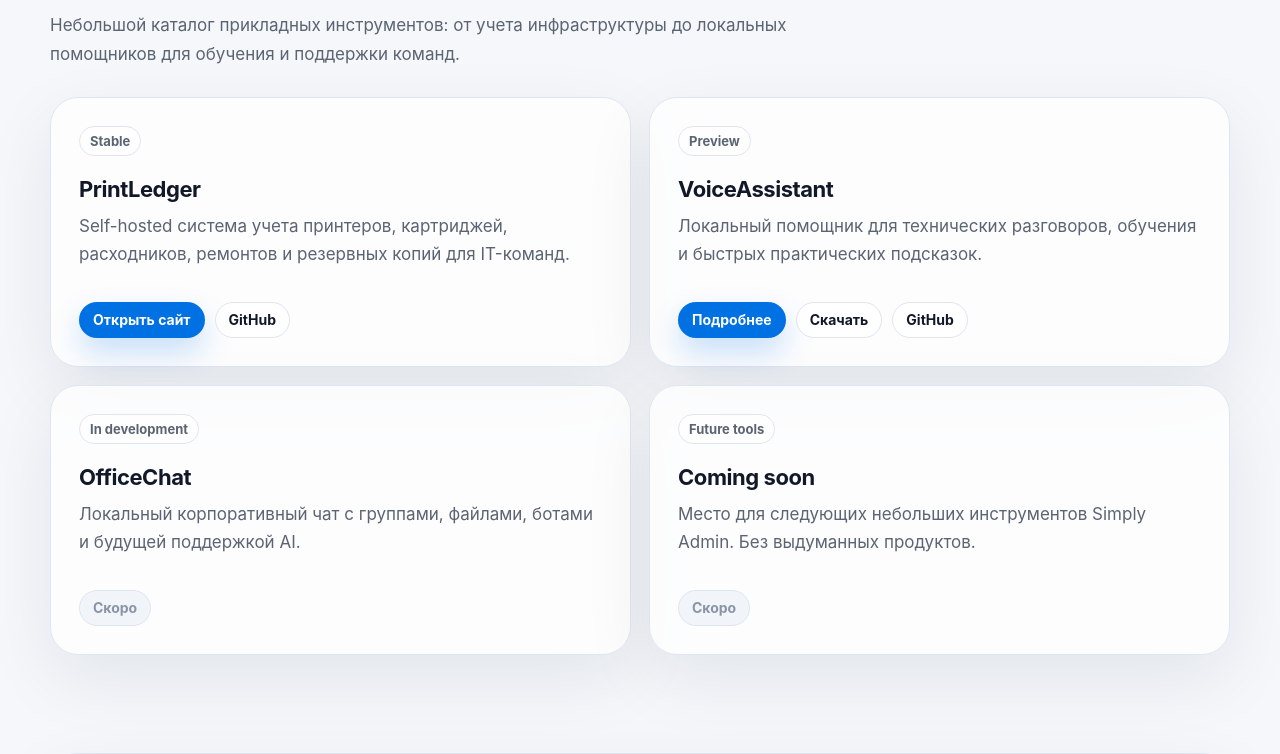
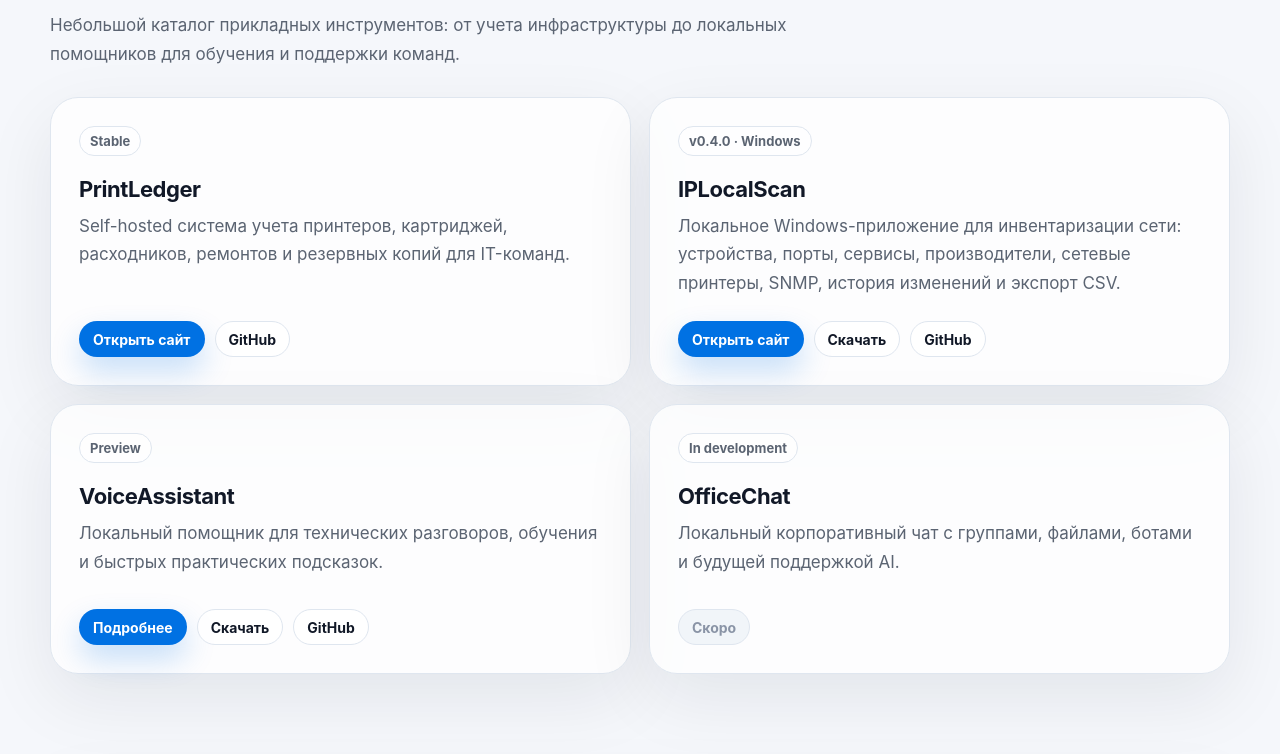
Before and after one commit to fedorovdo/simplyadmin-site, a React (Vite) app: page / in a window 1280 px wide. Shown: the part 810-1564 px from the top of the page. Built offline with nearby package versions, Linux system fonts and the light colour scheme.

Commit message:
Add IPLocalScan to project catalog

```diff
--- a/src/App.tsx
+++ b/src/App.tsx
@@ -12,6 +12,9 @@ type ProjectSummary = {
 const githubUrl = 'https://github.com/fedorovdo'
 const printLedgerSiteUrl = 'https://printledger.simplyadmin.org'
 const printLedgerGitHubUrl = 'https://github.com/fedorovdo/printledger'
+const ipLocalScanSiteUrl = 'https://iplocalscan.simplyadmin.org/'
+const ipLocalScanGitHubUrl = 'https://github.com/fedorovdo/iplocalscan'
+const ipLocalScanDownloadUrl = 'https://github.com/fedorovdo/iplocalscan/releases/latest'
 const voiceAssistantSiteUrl = 'https://voiceassistant.simplyadmin.org/'
 const voiceAssistantGitHubUrl = 'https://github.com/fedorovdo/VoiceAssistant'
 const voiceAssistantDownloadUrl = 'https://github.com/fedorovdo/VoiceAssistant/releases/download/v0.2.0/VoiceAssistant-0.2.0-x64.exe'
@@ -58,6 +61,12 @@ const copy = {
           'Self-hosted система учета принтеров, картриджей, расходников, ремонтов и резервных копий для IT-команд.',
       },
       {
+        name: 'IPLocalScan',
+        status: 'v0.4.0 · Windows',
+        description:
+          'Локальное Windows-приложение для инвентаризации сети: устройства, порты, сервисы, производители, сетевые принтеры, SNMP, история изменений и экспорт CSV.',
+      },
+      {
         name: 'VoiceAssistant',
         status: 'Preview',
         description:
@@ -68,11 +77,6 @@ const copy = {
         status: 'In development',
         description:
           'Локальный корпоративный чат с группами, файлами, ботами и будущей поддержкой AI.',
-      },
-      {
-        name: 'Coming soon',
-        status: 'Future tools',
-        description: 'Место для следующих небольших инструментов Simply Admin. Без выдуманных продуктов.',
       },
     ],
     footerText: 'Open-source tools and practical infrastructure notes.',
@@ -110,6 +114,12 @@ const copy = {
           'A self-hosted printer, cartridge, consumable, repair, and backup inventory system for IT teams.',
       },
       {
+        name: 'IPLocalScan',
+        status: 'v0.4.0 · Windows',
+        description:
+          'A local Windows network inventory application for devices, ports, services, vendors, network printers, SNMP, scan history, and CSV export.',
+      },
+      {
         name: 'VoiceAssistant',
         status: 'Preview',
         description: 'A local helper for technical conversations, learning, and quick practical hints.',
@@ -118,11 +128,6 @@ const copy = {
         name: 'OfficeChat',
         status: 'In development',
         description: 'A local team chat with groups, files, bots, and future AI support.',
-      },
-      {
-        name: 'Coming soon',
-        status: 'Future tools',
-        description: 'Reserved for the next small Simply Admin tools. No fake products here.',
       },
     ],
     footerText: 'Open-source tools and practical infrastructure notes.',
@@ -206,8 +211,9 @@ function App() {
           </div>
         </div>
         <div className="showcase-panel" aria-hidden="true">
-          <div className="showcase-item active">VoiceAssistant</div>
+          <div className="showcase-item active">IPLocalScan</div>
           <div className="showcase-item">PrintLedger</div>
+          <div className="showcase-item">VoiceAssistant</div>
           <div className="showcase-item muted">OfficeChat</div>
           <div className="showcase-line" />
         </div>
@@ -241,6 +247,7 @@ function App() {
         </div>
         <nav aria-label="Footer navigation">
           <a href={githubUrl}>GitHub</a>
+          <a href={ipLocalScanSiteUrl}>IPLocalScan</a>
           <a href={voiceAssistantSiteUrl}>VoiceAssistant</a>
           <a href={printLedgerSiteUrl}>PrintLedger</a>
         </nav>
@@ -284,7 +291,20 @@ function ProjectCard({ project, language }: { project: ProjectSummary; language:
             </a>
           </>
         )}
-        {(project.name === 'OfficeChat' || project.name === 'Coming soon') && (
+        {project.name === 'IPLocalScan' && (
+          <>
+            <a className="button primary small" href={ipLocalScanSiteUrl}>
+              {t.openSite}
+            </a>
+            <a className="button secondary small" href={ipLocalScanDownloadUrl}>
+              {t.download}
+            </a>
+            <a className="button secondary small" href={ipLocalScanGitHubUrl}>
+              GitHub
+            </a>
+          </>
+        )}
+        {project.name === 'OfficeChat' && (
           <span className="button disabled small" aria-disabled="true">
             {t.soon}
           </span>
```
